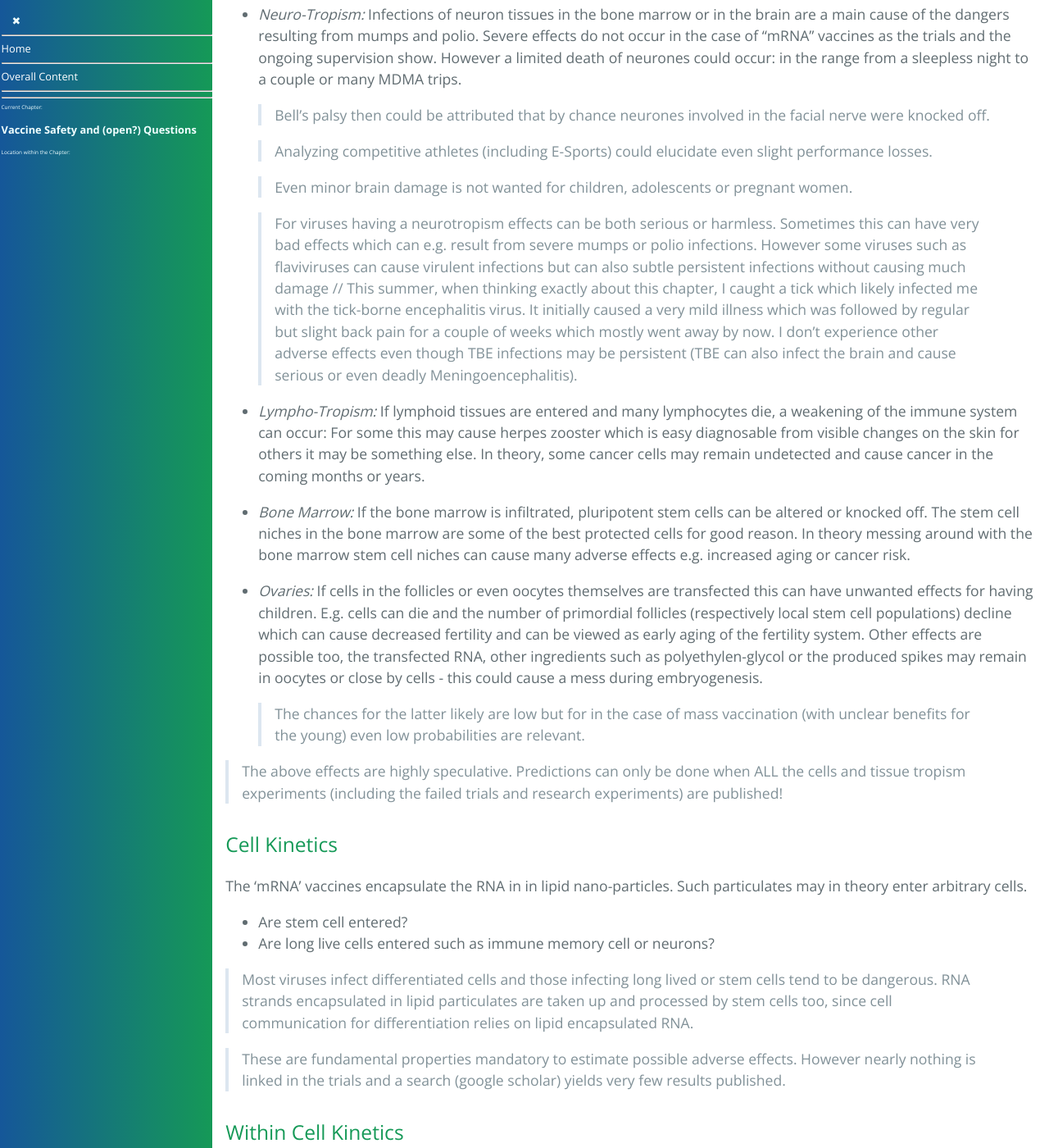
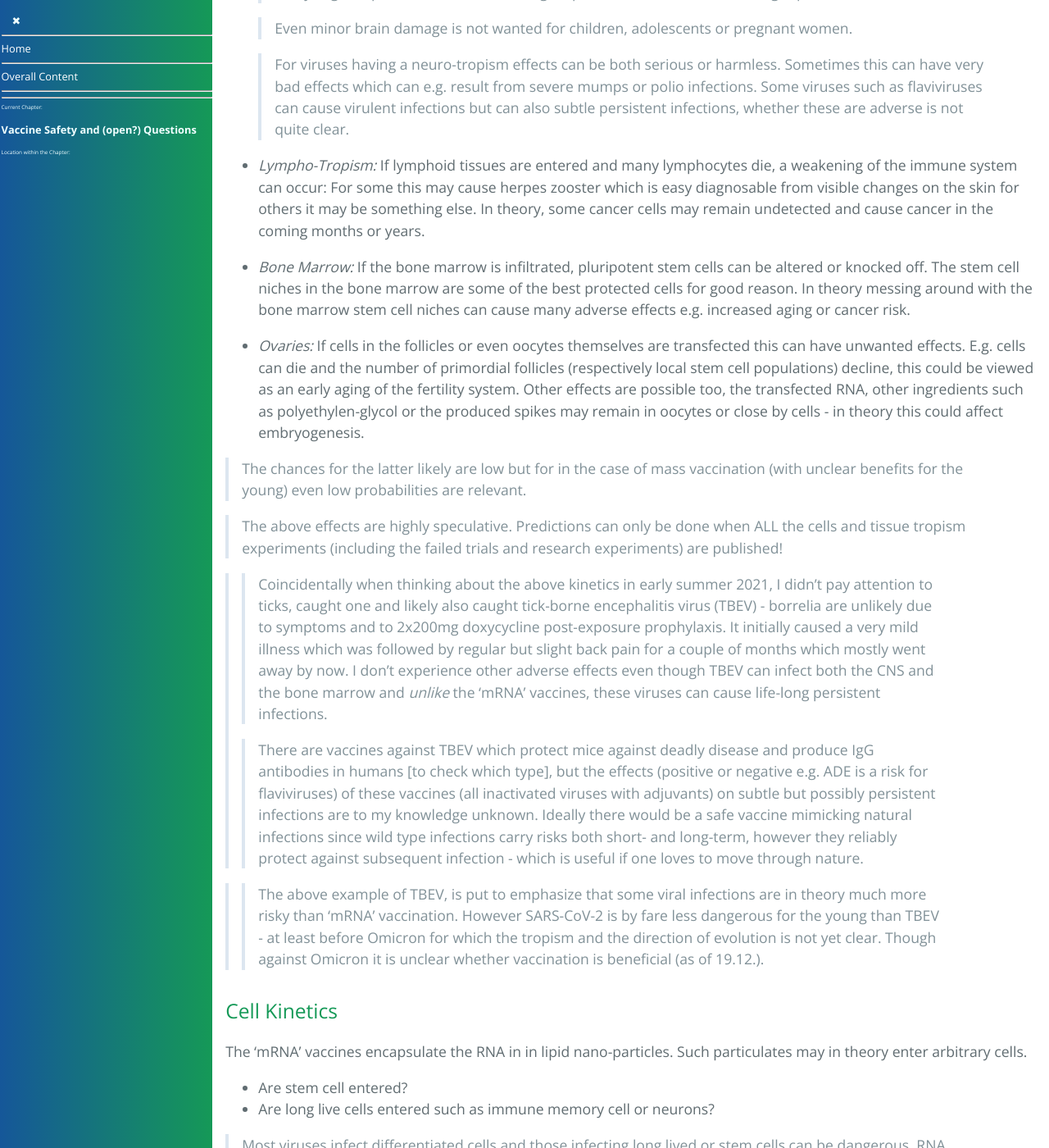
Before and after one commit to forestgrape/coronavirus, a Jekyll site: the page built from 10_vaccines/vaccine_safety.md, in a window 1280 px wide and 1400 px high, scrolled down 8059 px. Shown: the whole window at 82% size. Built offline with Jekyll 4.4.1, drawn with Linux system fonts in a browser that asks for light colours; our own code applies the rules of GitHub Pages for plain Markdown files; some of the changed text lies outside the part shown.

Commit message:
formulations

```diff
--- a/10_vaccines/vaccine_safety.md
+++ b/10_vaccines/vaccine_safety.md
@@ -16,19 +16,22 @@
 
 
 
-> ##### Comment 9.12.
+> ##### Comment 9.12. (adapted 19.12.21)
 > (originally published in the updated section)
-> The formulations in this chapter are often *dramatic*, once to motivate investigations/publications on the cell and tissue tropism and to opt against vaccination of the young until the mechanisms of action are clarified/published. The formulations are left dramatic since not only vaccine are recommended but often pushed or even mandated even for the young. Across the world a large share of the people below 30 years is not yet vaccinated. I don't think they should both for epidemiological reasons due to escape mutations and for adverse effects, even when rare if vaccinating hundred thousands or millions the adverse events add up.
+> The formulations in this chapter are often *dramatic*.
+> * Once to motivate investigations/publications on the cell and tissue tropism and to opt against vaccination of the young until the mechanisms of action are clarified/published.
+> * The formulations are left dramatic since not only vaccine are recommended but often pushed or even mandated even for the young. Across the world a large share of the people below 30 years is not yet vaccinated and additionally repeated vaccination - commonly referred as 'boosters' - is considered/carried out.
 
 > Many mentioned effects are possibly unlikely, possibly 1 in 100 or 1000 or less. Possible adverse effects often are random and depend for example on how accurately the vaccine is administrated to the deltoid muscle and whether draining lymph or blood vessels (even tiny ones could be adverse) are hit.
 
-> 9.12. *Transparency and Democracy:* For democracy transparent and honest information is key.  Democracy and a state were everybody is equal before law in agreement with the human rights, may not be possible without transparency. The longer transparency and equality before law are lost, to harder it is to reintroduce them.
+> Tn my opinion any vaccination (1st, 2nd, 3rd, ...) for the young should be stopped right now, both for epidemiological reasons due to escape mutations and for adverse effects (even when rare if vaccinating millions the counts of adverse events add up).
 
 > 9.12. *Transparency of adverse Effects:* If it there would known that there are previously unknown possible adverse effects from the vaccines, in my opinion the most important is to go transparently public with these.
 > * A fond for the affected could be founded.
 > * Supervision and if necessary treatments or other precautions measures could be initiated for those affected.
 > * Trying to hide possible adverse effect could have extremely high costs both within and between societies and countries - and the world in the long run.
 
+> 9.12. *Transparency and Democracy:* For democracy transparent and honest information is key.  Democracy and a state were everybody is equal before law in agreement with the human rights, may not be possible without transparency. The longer transparency and equality before law are lost, to harder it is to reintroduce them.
 
 * [Summary](#summary)
 * [Recent Updates](#recent-updates)
@@ -55,7 +58,7 @@
 * For adenovirus based vaccines the adenovirus species and its characterization is needed e.g.  how they distribute, which cells they attach or infect and the clearance kinetics.
   * Haemagglutination is observed for many adenoviruses, which is possibly the cause of the observed thrombosis events. Which could be prevented e.g. by dosage or administration adaption (e.g. sprayed to the respiratory tract)
   	> Sprayed vaccines would induce an airway local immunity which unlike systemic immunity provides a good protection against mild disease and transmission.
-  * Some adenoviruses have a broad cell tropism. When infecting replication capable cells, adenovirus possibly increase the cancer risk.
+  * Some adenoviruses have a broad cell tropism. When infecting replication capable cells, adenovirus could in theory increase the cancer risk.
 
 In conclusion, the safety of vaccines can only be ensured by symptoms if a thorough understanding of their behavior in the body is known.
 
@@ -67,7 +70,6 @@
 * 23.7.: Extended list of speculative adverse effects:
 	- Intramuscular administrated Adenovirus vaccine may increase the cancer risk (depends on the adenovirus strain, mainly whether they enter replication capable cells).
 	- 'mRNA vaccines' if they have a tropism for the ovaries, they may transfect some follicles. Effect could be similar to some years of smoking.
-* 8.12.: Note, that I likely caused a TBE infection when thinking about this page with only causing slight symptoms despite TBE has a neurotropism.
 
 
 
@@ -141,15 +143,12 @@
 * How long the vaccines reside within the body?
 	Knowing the decay is mandatory to know the timescales of possible effects and thus needed to determine the surveillance period.
 
-	> Animal experiments or pathology of deaths close in time to vaccination including full sequencing would help to bring clarity.
+	> Animal experiments or pathology of deaths close in time to vaccination including RNA sequencing and detailed analysis in whether there are any coronavirus spikes around in the cells and tissues would help to bring clarity.
 
 * *Tissues:* To which tissues the vaccines are distributed?
 	If the vaccines reside within the deltoid muscle where administrated, possible direct effects are mostly localized there. If they vaccines are distributed systemically effects are not localized and much harder to diagnose.
 
 	> Also there tissues like the bone marrow or the brain where mRNA transfection is not wanted.
-
-	> Coincidentally when my thoughts were focussed on the above kinetics in early summer 2021, I didn't pay attention to ticks, caught one and likely also caught tick-borne encephalitis virus (TBEV). While the initial symptoms were mild, some back pain persisted for months. TBEV can infect both the CNS and the bone marrow. *Unlike* the 'mRNA' vaccines, these viruses can cause life-long persistent infections. There are vaccines against TBEV which protect mice against deadly disease and produce IgG antibodies in human [to check which type], but the effects (positive or negative) of these vaccines (inactivated viruses with adjuvants) on subtle but possibly persistent infections are to my knowledge unknown). Ideally there would be an safe live virus vaccine mimicking natural infections because wild type infections while being very risk, induce a good immunity: Natural TBEV infections induce a long-lasting and very reliable protection against reinfection, which is useful if one loves to move through nature.
-
 
 * *Cells:* What's the cell tropism of the vaccines i.e. which cells they preferably attach and enter?
 
@@ -157,7 +156,7 @@
 
 	> On the other hand it is usually bad if long-lived neurones or stem cells are infected. These cell are usually well protected by the body: deep within tissues or even within the bones. Additionally these cell have their own protection against virus infections.
 
-* *Within Cells:* What happens upon cell infection/transfection? Is cell death induced if yes orderly through apoptosis? Are anti-apoptotic factors expressed? Is the nucleus entered? How long the induced materials reside inside cells (mainly relevant for long lived and replication capable cells)?
+* *Within Cells:* What happens upon cell infection/transfection? Is cell death induced? If yes, orderly through apoptosis? Are anti-apoptotic factors expressed? Is the nucleus entered? How long the induced materials reside inside cells (mainly relevant for long lived and replication capable cells)?
 
 
 ### Kinetics of mRNA Vaccines
@@ -184,17 +183,23 @@
 
 	> Even minor brain damage is not wanted for children, adolescents or pregnant women.
 
-	> For viruses having a neurotropism effects can be both serious or harmless. Sometimes this can have very bad effects which can e.g. result from severe mumps or polio infections. However some viruses such as flaviviruses can cause virulent infections but can also subtle persistent infections without causing much damage // This summer, when thinking exactly about this chapter, I caught a tick which likely infected me with the tick-borne encephalitis virus. It initially caused a very mild illness which was followed by regular but slight back pain for a couple of weeks which mostly went away by now. I don't experience other adverse effects even though TBE infections may be persistent (TBE can also infect the brain and cause serious or even deadly Meningoencephalitis).
+	> For viruses having a neuro-tropism effects can be both serious or harmless. Sometimes this can have very bad effects which can e.g. result from severe mumps or polio infections. Some viruses such as flaviviruses can cause virulent infections but can also subtle persistent infections, whether these are adverse is not quite clear.
 
 * *Lympho-Tropism:* If lymphoid tissues are entered and many lymphocytes die, a weakening of the immune system can occur: For some this may cause herpes zooster which is easy diagnosable from visible changes on the skin for others it may be something else. In theory, some cancer cells may remain undetected and cause cancer in the coming months or years.
 
 * *Bone Marrow:* If the bone marrow is infiltrated, pluripotent stem cells can be altered or knocked off. The stem cell niches in the bone marrow are some of the best protected cells for good reason. In theory messing around with the bone marrow stem cell niches can cause many adverse effects e.g. increased aging or cancer risk.
 
-* *Ovaries:* If cells in the follicles or even oocytes themselves are transfected this can have unwanted effects for having children. E.g. cells can die and the number of  primordial follicles (respectively local stem cell populations) decline which can cause decreased fertility and can be viewed as early aging of the fertility system. Other effects are possible too, the transfected RNA, other ingredients such as polyethylen-glycol or the produced spikes may remain in oocytes or close by cells - this could cause a mess during embryogenesis.
+* *Ovaries:* If cells in the follicles or even oocytes themselves are transfected this can have unwanted effects. E.g. cells can die and the number of  primordial follicles (respectively local stem cell populations) decline, this could be viewed as an early aging of the fertility system. Other effects are possible too, the transfected RNA, other ingredients such as polyethylen-glycol or the produced spikes may remain in oocytes or close by cells - in theory this could affect embryogenesis.
 
-	> The chances for the latter likely are low but for in the case of mass vaccination (with unclear benefits for the young) even low probabilities are relevant.
+> The chances for the latter likely are low but for in the case of mass vaccination (with unclear benefits for the young) even low probabilities are relevant.
 
 > The above effects are highly speculative. Predictions can only be done when ALL the cells and tissue tropism experiments (including the failed trials and research experiments) are published!
+
+>> Coincidentally when thinking about the above kinetics in early summer 2021, I didn't pay attention to ticks, caught one and likely also caught tick-borne encephalitis virus (TBEV) - borrelia are unlikely due to symptoms and to 2x200mg doxycycline post-exposure prophylaxis. It initially caused a very mild illness which was followed by regular but slight back pain for a couple of months which mostly went away by now. I don't experience other adverse effects even though TBEV can infect both the CNS and the bone marrow and *unlike* the 'mRNA' vaccines, these viruses can cause life-long persistent infections.
+>
+>> There are vaccines against TBEV which protect mice against deadly disease and produce IgG antibodies in humans [to check which type], but the effects (positive or negative e.g. ADE is a risk for flaviviruses) of these vaccines (all inactivated viruses with adjuvants) on subtle but possibly persistent infections are to my knowledge unknown. Ideally there would be a safe vaccine mimicking natural infections since wild type infections carry risks both short- and long-term, however they reliably protect against subsequent infection - which is useful if one loves to move through nature.
+
+>> The above example of TBEV, is put to emphasize that some viral infections are in theory much more risky than 'mRNA' vaccination. However SARS-CoV-2 is by fare less dangerous for the young than TBEV - at least before Omicron for which the tropism and the direction of evolution is not yet clear. Though against Omicron it is unclear whether vaccination is beneficial (as of 19.12.).
 
 
 #### Cell Kinetics
@@ -202,7 +207,7 @@
 * Are stem cell entered?
 * Are long live cells entered such as immune memory cell or neurons?
 
-> Most viruses infect differentiated cells and those infecting long lived or stem cells tend to be dangerous. RNA strands encapsulated in lipid particulates are taken up and processed by stem cells too, since cell communication for differentiation relies on lipid encapsulated RNA.
+> Most viruses infect differentiated cells and those infecting long lived or stem cells can be dangerous. RNA strands encapsulated in lipid particulates are taken up and processed by stem cells too, since cell communication for differentiation relies on lipid encapsulated RNA.
 
 > These are fundamental properties mandatory to estimate possible adverse effects. However nearly nothing is linked in the trials and a search (google scholar) yields very few  results published.
 
@@ -216,6 +221,7 @@
   > Often it is presumed not without argumentation - I except it as rare but not impossible.
 
 
+
 ### Kinetics of Adenovirus Vaccines
 In comparison to 'mRNA' vaccines, for adenovirus vaccines it seems less likely that they enter arbitrary cells and tissues since adenoviruses are bigger than lipid nano particles and need a receptor to enter cells. However
 * some adenoviruses strains have a broad cell tropism.
@@ -224,8 +230,10 @@
 
 > Natural adenovirus infection are mostly limited to the respiratory tract and not systemic, therefore the observation that these infections are mostly harmless does not transform to the systemic administration of vaccines.
 
+
 #### Adenovirus Vaccines Clearance
 The adenovirus vaccine induced antibody production increases slowly over the time span of several weeks. This indicates a slow clearance. The adenoviruses can reside dormant within tissues but outside of cells or within cells.
+
 
 #### Tissue Kinetics
 Which tissues are entered? Which share of the administrated dose remains in the muscle, which share is distributed?
@@ -255,6 +263,6 @@
 
 #### Within Cell Behavior
 Adenoviruses vaccines used adenoviruses rendered replication incapable but apart from this the adenoviruses are similar to their wild type counterparts. As such they can do a lot within cells:
-* Enter the cell nucleus. The cell nucleus is the core part of the cell for long lived or replication capable cells this is risky.
+* Enter the cell nucleus. The cell nucleus is the core part of the cell for long lived or replication capable cells this could have adverse effects.
+* Alter the cells metabolism in various ways: One thing they do is to produce proteins including the coronavirus spike. Additionally they produce also anti apoptotic substances which is mainly a problem in replication capable cells since the cancer risk can increase.
 * Reside dormant within cells for a long time.
-* Alter the cells metabolism in various ways: One thing they do is to produce proteins including the coronavirus spike. Additionally they produce also anti apoptotic substances which is mainly a problem in replication capable cells since the cancer risk can increase.
```
Also changed, not shown: other parts of 10_vaccines/vaccine_safety.md (+1 -1 lines).
